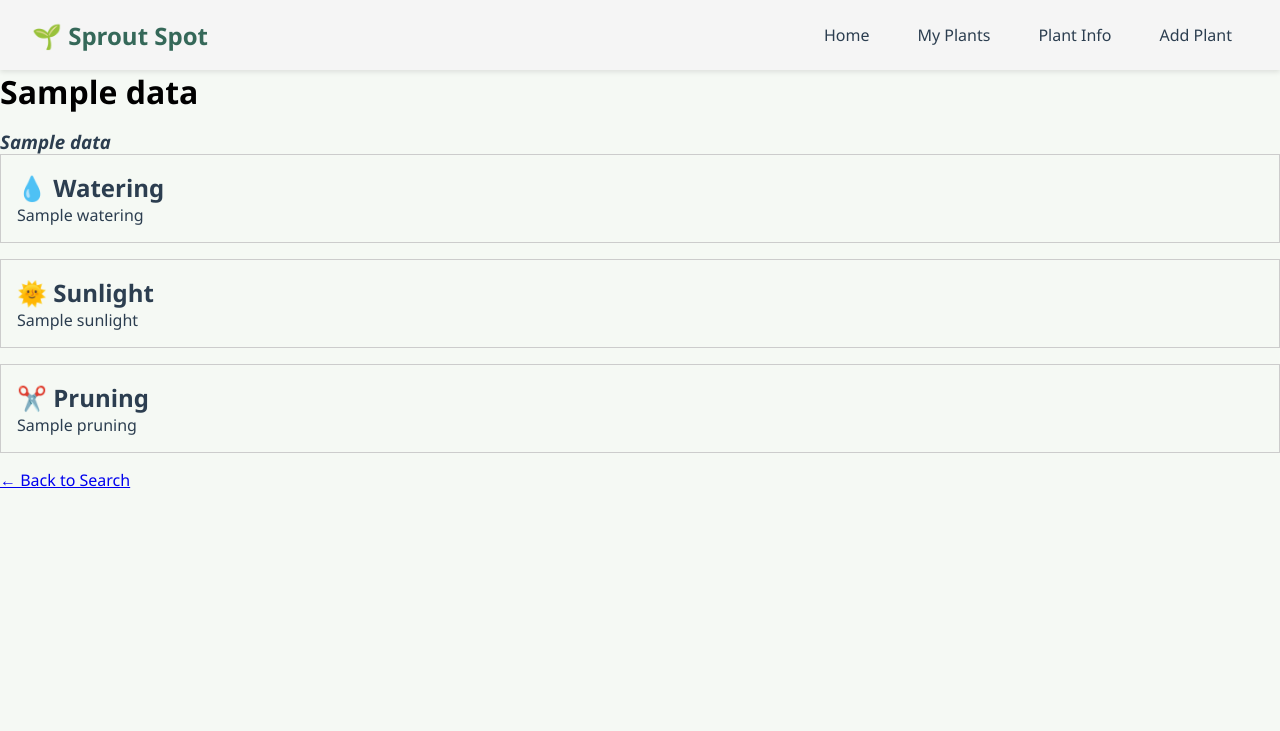
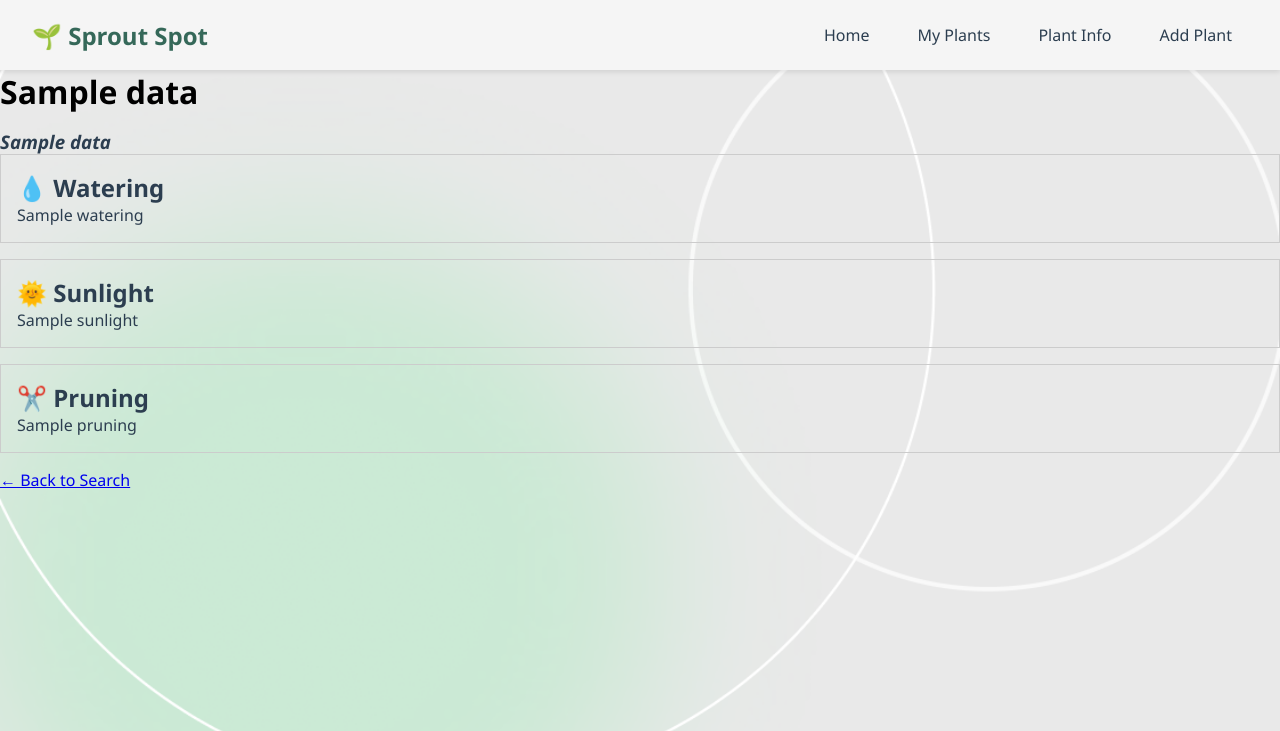
Before and after one commit to Floridaked/Agile-Dev-Project, a Flask app: template templates/plant_info.html in a window 1280 px wide. Shown: the top 731 px of the page. Run offline with Flask 3, Linux system fonts and the light colour scheme; the template is opened without the code that fills it: most values are stand-ins (such as "Sample title", 1, 10 or a date in 2020).

Commit message:
plant info background

```diff
--- a/static/css/style.css
+++ b/static/css/style.css
@@ -477,3 +477,12 @@ main {
 .log-status {
   color: #5c5c3d;
 }
+
+/*plant info page */
+  .plantinfo-bg {
+    background-image: url("../images/addplantbg.png");
+    background-size: cover;
+    background-repeat: no-repeat;
+    background-position: center center;
+    background-attachment: fixed;
+  }
--- a/templates/plant_info.html
+++ b/templates/plant_info.html
@@ -6,7 +6,7 @@
     <link rel="stylesheet" href="{{ url_for('static', filename='css/style.css') }}">
 </head>
 
-<body>
+<body class="plantinfo-bg">
     <nav>
         <h2>🌱 Sprout Spot</h2>
         <div class="nav-links">
```
